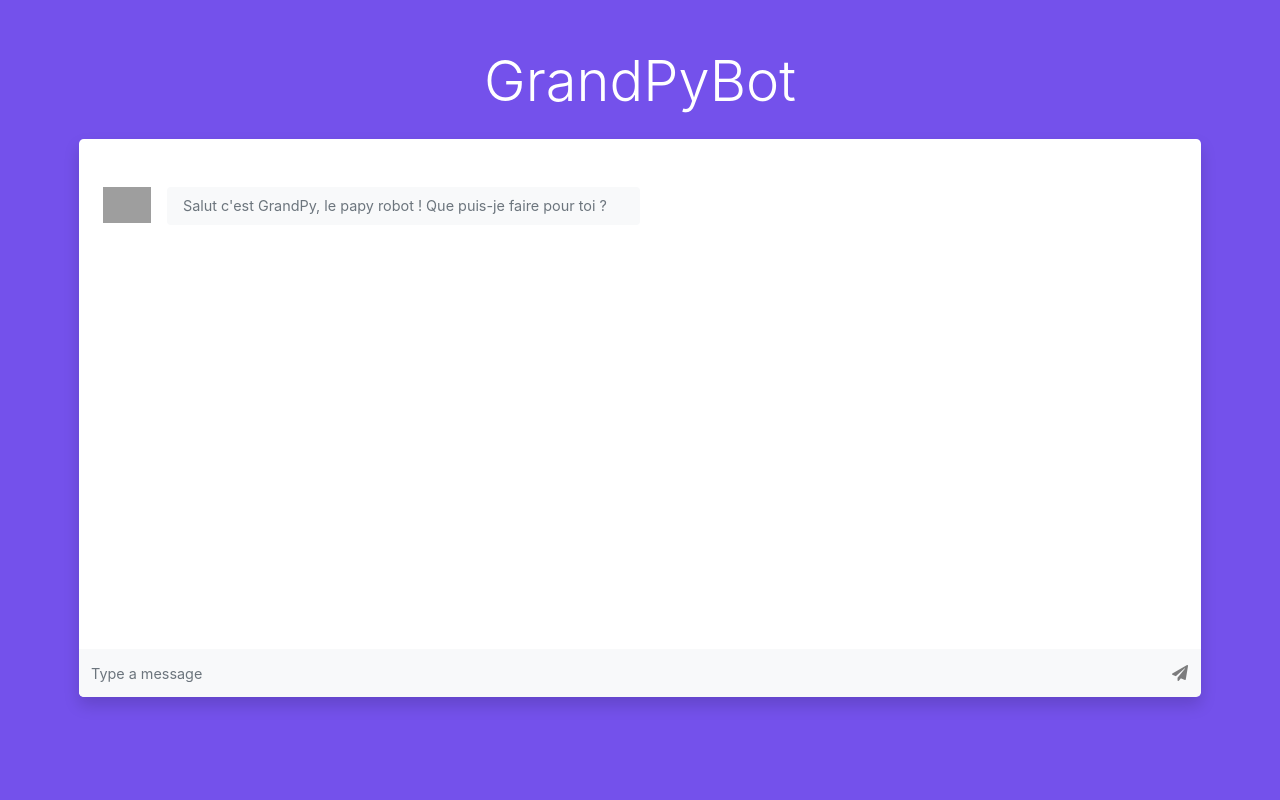
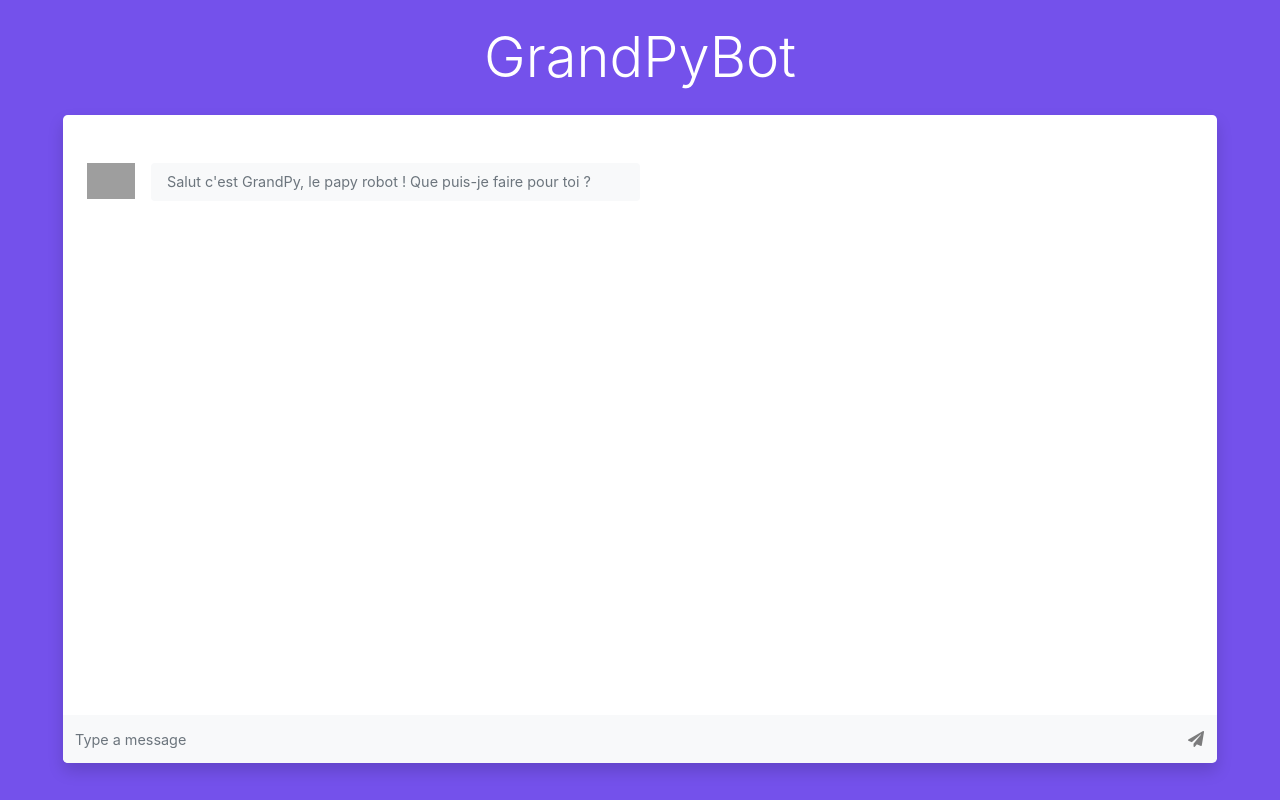
Before and after one commit to RoroTiti/OC_P7, a Flask app: page / in a window 1280 px wide. Run offline with Flask 2, Linux system fonts and the light colour scheme; some libraries are stand-ins or nearby versions; grey boxes are pictures that could not be loaded.

Commit message:
Design improvements

```diff
--- a/grandpybot/main.py
+++ b/grandpybot/main.py
@@ -28,8 +28,6 @@ def answer_question():
     data = request.form
     question = data["question"]
 
-    print(data)
-
     factory = OpenStreetMapBotFactory(question)
     osm: OpenStreetMapBot = factory.get_object()
 
--- a/grandpybot/static/index.css
+++ b/grandpybot/static/index.css
@@ -15,7 +15,7 @@ body {
 }
 
 .chat-box {
-    height: 510px;
+    height: 75vh;
     overflow-y: scroll;
 }
 
--- a/grandpybot/static/index.js
+++ b/grandpybot/static/index.js
@@ -5,6 +5,8 @@ $(document).ready(function () {
         let form = this;
         let thinking_spinner = $("#thinking-spinner");
         let message_placeholder = $("#message-placeholder");
+        let messages_box = $('#messages-box');
+
 
         axios({
             method: "post",
@@ -15,8 +17,8 @@ $(document).ready(function () {
             //handle success
             message_placeholder.before(response.data);
             form.reset();
-
             thinking_spinner.css("display", "");
+            messages_box.animate({scrollTop: 99999}, 'slow');
 
             axios({
                 method: "post",
@@ -26,10 +28,8 @@ $(document).ready(function () {
             }).then(function (response) {
                 //handle success
                 message_placeholder.before(response.data);
-                form.reset();
-
-                thinking_spinner.css("display", "none")
-
+                thinking_spinner.css("display", "none");
+                messages_box.animate({scrollTop: 10000}, 'slow');
             }).catch(function (response) {
                 //handle error
                 console.log(response);
--- a/grandpybot/templates/grand_py_osm_answer.html
+++ b/grandpybot/templates/grand_py_osm_answer.html
@@ -1,7 +1,7 @@
 {% extends "grand_py_answer.html" %}
 
 {% block content %}
-    <div id="{{ uuid }}" style="height: 200px"></div>
+    <div id="{{ uuid }}" style="height: 250px"></div>
 
     <script>
         window[{{ uuid }}] = L.map({{ uuid }}).setView(["{{ latitude }}", "{{ longitude }}"], 13);
--- a/grandpybot/templates/index.html
+++ b/grandpybot/templates/index.html
@@ -15,7 +15,7 @@
     <script src="{{ url_for("static", filename="index.js") }}"></script>
 </head>
 
-<div class="container py-5 px-4">
+<div class="container py-4 px-2">
     <!-- For demo purpose-->
     <header class="text-center">
         <h1 class="display-4 text-white mb-4">GrandPyBot</h1>
@@ -26,7 +26,7 @@
     <div class="row rounded-lg overflow-hidden shadow">
         <!-- Chat Box-->
         <div class="col-12 px-0">
-            <div class="px-4 py-5 chat-box bg-white">
+            <div id="messages-box" class="px-4 py-5 chat-box bg-white">
                 <!-- GrandPy Message-->
                 {% include "grand_py_first_message.html" %}
 
```
Also changed, not shown: grandpybot/chatbots/chatbotfactory.py (+6 -2 lines).
